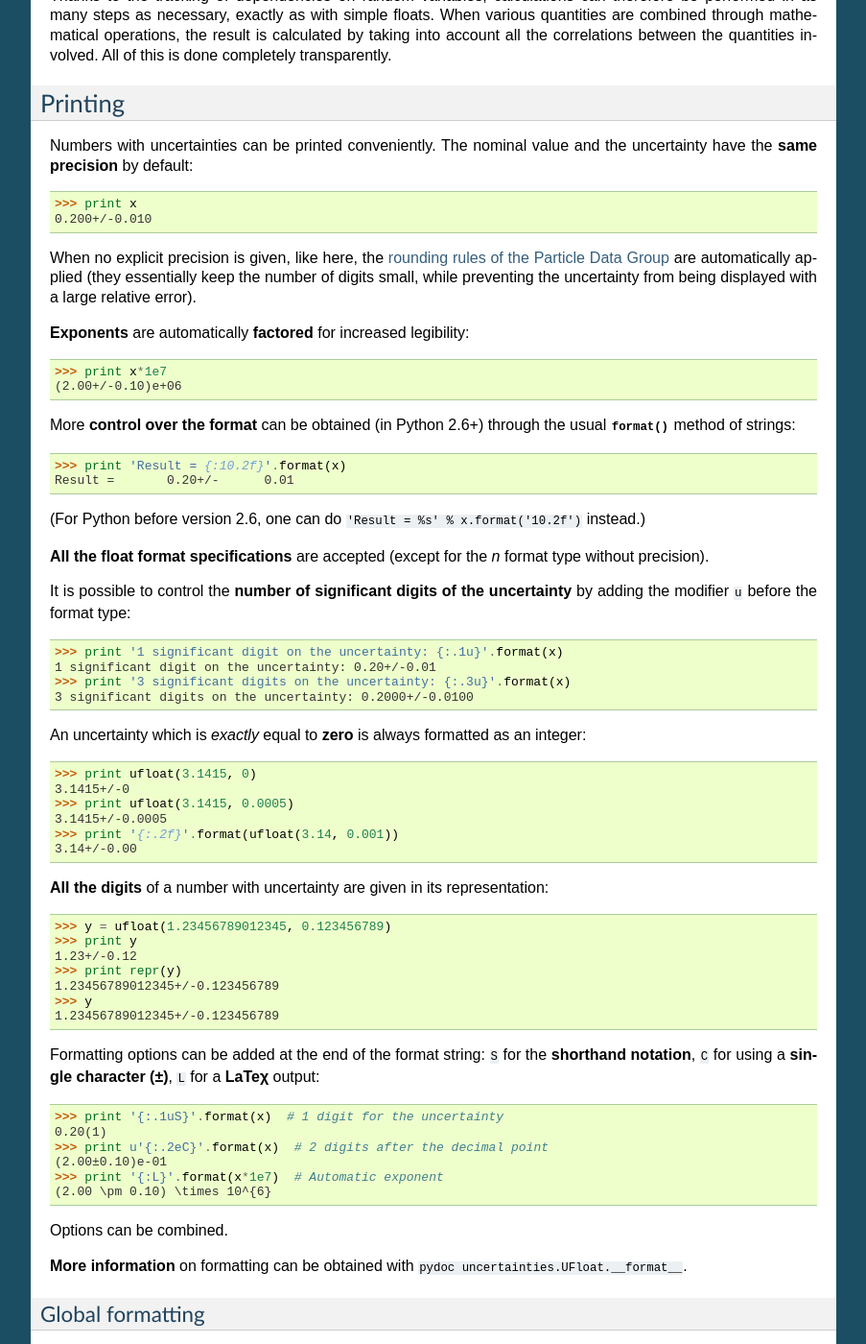
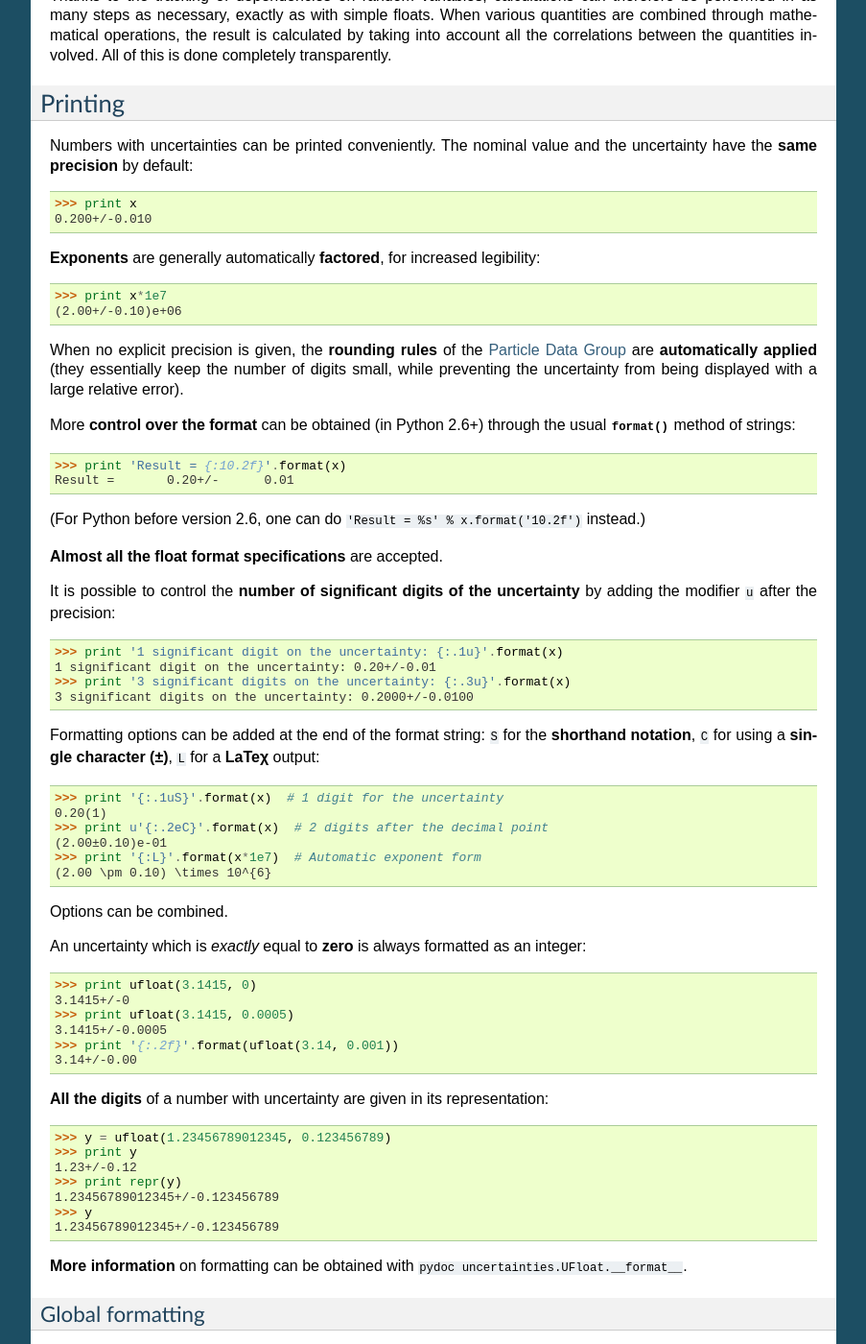
Before and after one commit to lmfit/uncertainties, a Sphinx documentation site: the page built from doc/user_guide.rst, in a window 1280 px wide and 1400 px high, scrolled down 2204 px. Shown: the whole window at 96% size, without its empty margins (198-1101 px from the left). Built offline with Sphinx 7.4.7, drawn with Linux system fonts in a browser that asks for light colours; the version number is read from the project's files by our own code.

Commit message:
Reorganized the presentation of formatting more logically.

```diff
--- a/doc/user_guide.rst
+++ b/doc/user_guide.rst
@@ -146,23 +146,28 @@ All of this is done completely transparently.
 Printing
 ========
 
+.. Basic examples:
+
 Numbers with uncertainties can be printed conveniently. The nominal
 value and the uncertainty have the **same precision** by default:
 
 >>> print x
 0.200+/-0.010
 
-When no explicit precision is given, like here, the `rounding rules of
-the Particle Data Group
-<http://PDG.lbl.gov/2010/reviews/rpp2010-rev-rpp-intro.pdf>`_ are
-automatically applied (they essentially keep the number of digits
-small, while preventing the uncertainty from being displayed with a
-large relative error).
-
-**Exponents** are automatically **factored** for increased legibility:
+**Exponents** are generally automatically **factored**, for increased
+legibility:
 
 >>> print x*1e7
 (2.00+/-0.10)e+06
+
+.. Usage:
+
+When no explicit precision is given, the **rounding rules** of the
+`Particle Data Group
+<http://PDG.lbl.gov/2010/reviews/rpp2010-rev-rpp-intro.pdf>`_ are
+**automatically applied** (they essentially keep the number of digits
+small, while preventing the uncertainty from being displayed with a
+large relative error).
 
 More **control over the format** can be obtained (in Python 2.6+)
 through the usual :func:`format` method of strings:
@@ -173,16 +178,32 @@ Result =       0.20+/-      0.01
 (For Python before version 2.6, one can do ``'Result = %s' %
 x.format('10.2f')`` instead.)
 
-**All the float format specifications** are accepted (except for the
-`n` format type without precision).
+**Almost all the float format specifications** are accepted.
 
 It is possible to control the **number of significant digits of the
-uncertainty** by adding the modifier ``u`` before the format type:
+uncertainty** by adding the modifier ``u`` after the precision:
 
 >>> print '1 significant digit on the uncertainty: {:.1u}'.format(x)
 1 significant digit on the uncertainty: 0.20+/-0.01
 >>> print '3 significant digits on the uncertainty: {:.3u}'.format(x)
 3 significant digits on the uncertainty: 0.2000+/-0.0100
+
+.. Options
+
+Formatting options can be added at the end of the format string: ``S``
+for the **shorthand notation**, ``C`` for using a **single character
+(±)**, ``L`` for a **LaTeχ** output:
+
+>>> print '{:.1uS}'.format(x)  # 1 digit for the uncertainty
+0.20(1)
+>>> print u'{:.2eC}'.format(x)  # 2 digits after the decimal point
+(2.00±0.10)e-01
+>>> print '{:L}'.format(x*1e7)  # Automatic exponent form
+(2.00 \pm 0.10) \times 10^{6}
+
+Options can be combined.
+
+.. Output:
 
 An uncertainty which is *exactly* equal to **zero** is always
 formatted as an integer:
@@ -204,19 +225,6 @@ representation:
 1.23456789012345+/-0.123456789
 >>> y
 1.23456789012345+/-0.123456789
-
-Formatting options can be added at the end of the format string: ``S``
-for the **shorthand notation**, ``C`` for using a **single character
-(±)**, ``L`` for a **LaTeχ** output:
-
->>> print '{:.1uS}'.format(x)  # 1 digit for the uncertainty
-0.20(1)
->>> print u'{:.2eC}'.format(x)  # 2 digits after the decimal point
-(2.00±0.10)e-01
->>> print '{:L}'.format(x*1e7)  # Automatic exponent
-(2.00 \pm 0.10) \times 10^{6}
-
-Options can be combined.
 
 **More information** on formatting can be obtained with ``pydoc
 uncertainties.UFloat.__format__``.
```
